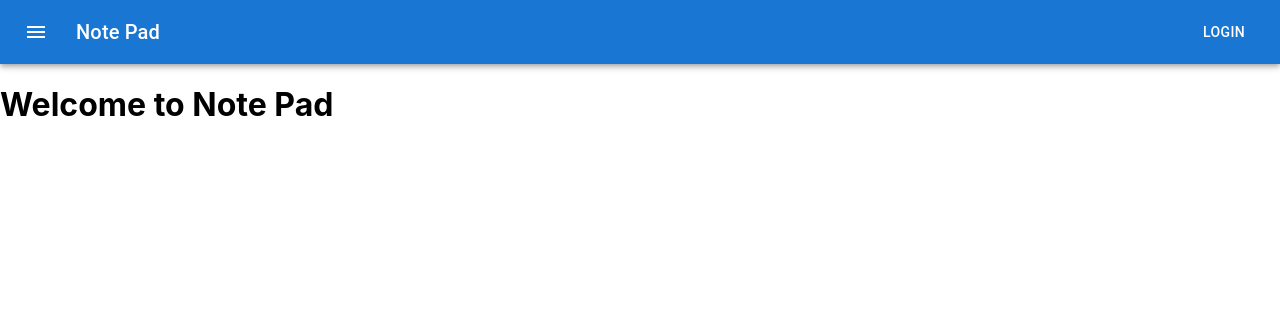
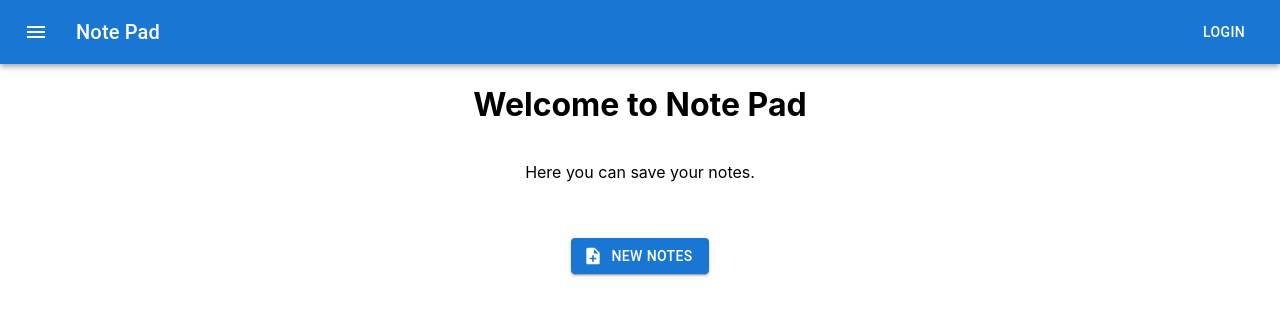
Before and after one commit to kar-21/rx-note-pad, a React (Create React App) app: page / in a window 1280 px wide. Shown: the top 316 px of the page. Built offline with nearby package versions, Linux system fonts and the light colour scheme.

Commit message:
Adding content to Landing page and style

```diff
--- a/src/App.tsx
+++ b/src/App.tsx
@@ -1,6 +1,6 @@
 import React, { Suspense } from "react";
 import { BrowserRouter, Routes, Route } from "react-router-dom";
-import LandingPage from "./pages/LandingPage";
+import LandingPage from "./pages/LandingPage/LandingPage";
 import SavedNotes from "./pages/SavedNotes";
 import NavigationHeader from "./templates/NavigationHeader";
 import LoginPage from "./pages/LoginPage";
--- a/src/index.scss
+++ b/src/index.scss
@@ -1,15 +1,16 @@
-@import './App.scss';
+@import "./App.scss";
+@import "./pages/LandingPage/LandingPage.scss";
 
 body {
   margin: 0;
-  font-family: -apple-system, BlinkMacSystemFont, 'Segoe UI', 'Roboto', 'Oxygen',
-    'Ubuntu', 'Cantarell', 'Fira Sans', 'Droid Sans', 'Helvetica Neue',
+  font-family: -apple-system, BlinkMacSystemFont, "Segoe UI", "Roboto", "Oxygen",
+    "Ubuntu", "Cantarell", "Fira Sans", "Droid Sans", "Helvetica Neue",
     sans-serif;
   -webkit-font-smoothing: antialiased;
   -moz-osx-font-smoothing: grayscale;
 }
 
 code {
-  font-family: source-code-pro, Menlo, Monaco, Consolas, 'Courier New',
+  font-family: source-code-pro, Menlo, Monaco, Consolas, "Courier New",
     monospace;
 }
--- a/src/pages/LandingPage.tsx
+++ /dev/null
@@ -1,5 +0,0 @@
-const LandingPage = () => {
-  return <h1>Welcome to Note Pad</h1>;
-};
-
-export default LandingPage;
--- /dev/null
+++ b/src/pages/LandingPage/LandingPage.scss
@@ -0,0 +1,10 @@
+.landing-page-container {
+  display: flex;
+  flex-direction: column;
+  align-items: center;
+  justify-content: center;
+
+  .new-notes-button {
+    margin-top: 40px;
+  }
+}
--- /dev/null
+++ b/src/pages/LandingPage/LandingPage.tsx
@@ -0,0 +1,23 @@
+import { Button } from "@mui/material";
+import { useNavigate } from "react-router-dom";
+import NoteAddIcon from "@mui/icons-material/NoteAdd";
+
+const LandingPage = () => {
+  const navigate = useNavigate();
+  return (
+    <div className="landing-page-container">
+      <h1>Welcome to Note Pad</h1>
+      <p>Here you can save your notes.</p>
+      <Button
+        variant="contained"
+        onClick={() => navigate("/new")}
+        className="new-notes-button"
+        startIcon={<NoteAddIcon />}
+      >
+        New Notes
+      </Button>
+    </div>
+  );
+};
+
+export default LandingPage;
```
